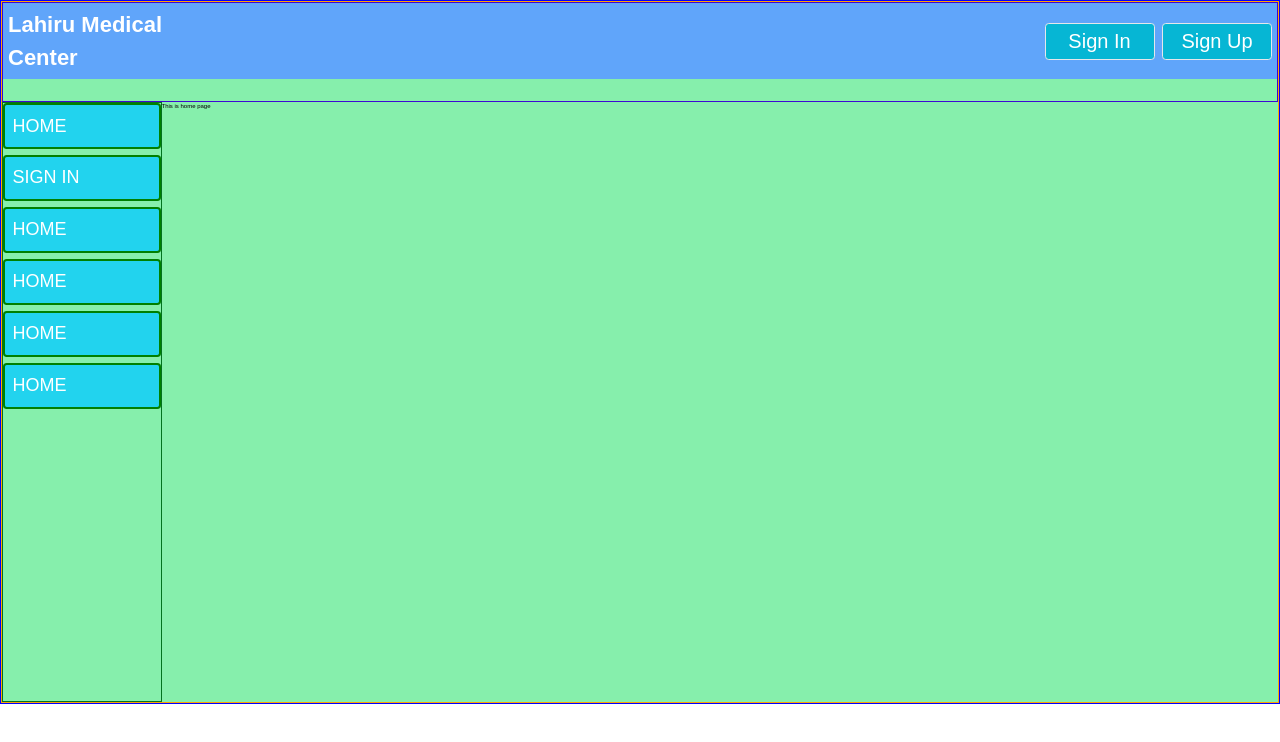
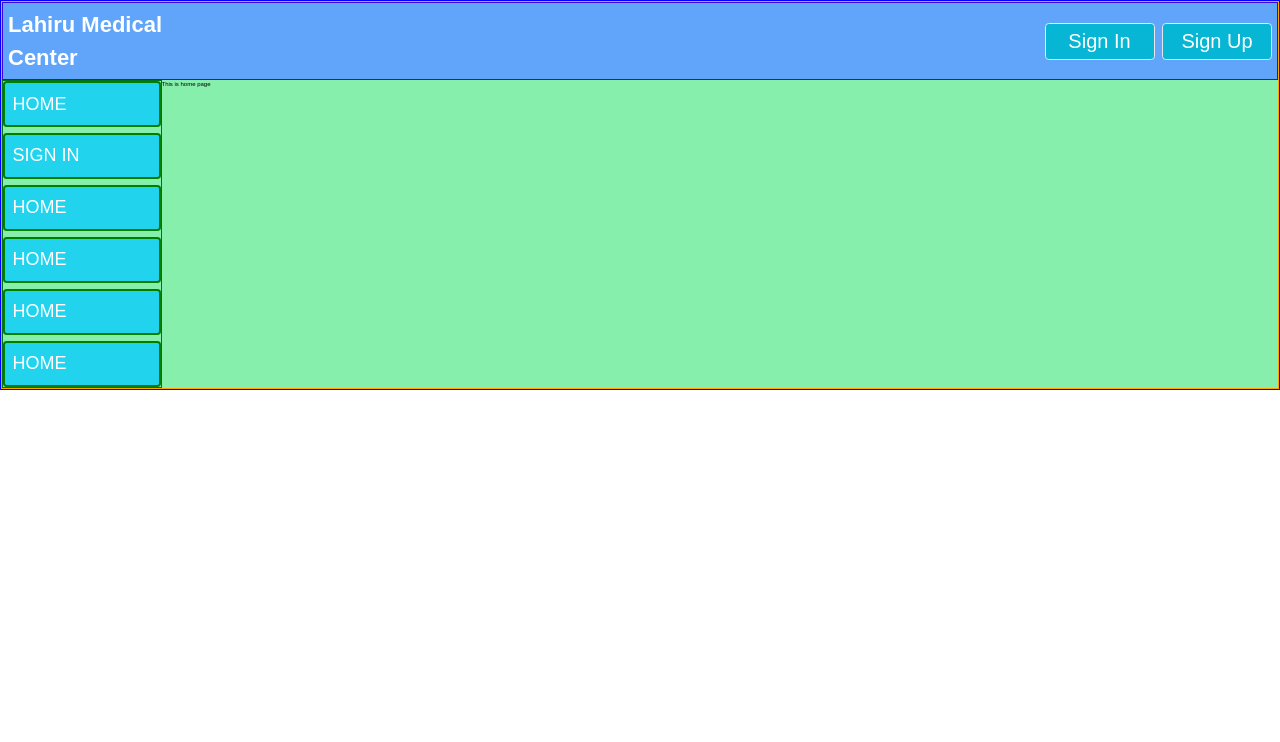
Before and after one commit to KYNASOFT/lahiru-med-app, a Next.js app: page / in a window 1280 px wide. Shown: the top 742 px of the page. Built offline with nearby package versions, Linux system fonts and the light colour scheme.

Commit message:
did some changes in global css

```diff
--- a/app/globals.css
+++ b/app/globals.css
@@ -14,15 +14,16 @@
 
 .wrapper
 {
-    max-width: 1280px;
+    /* max-width: 1280px; */
     margin: 0 auto;
     border: blue solid 0.2em;
+
 }
 .main-canvas
 {
     display: grid;
     grid-template-columns:repeat(8,1fr);
-    grid-template-rows: repeat(7,100px);
+    grid-template-rows: repeat(auto,100px);
     border: orange double 0.4em;
     @apply bg-green-300;
 }
```
